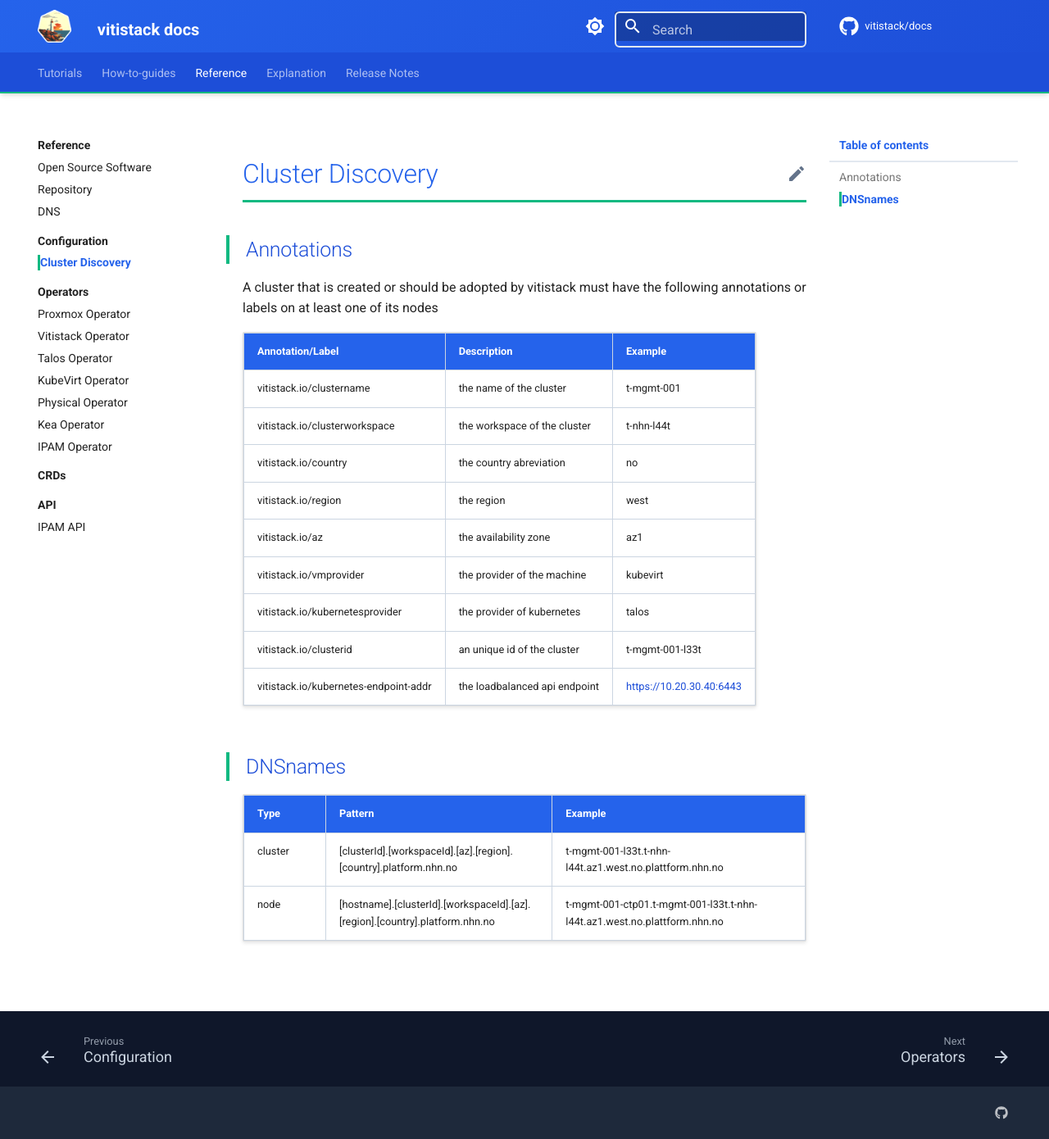
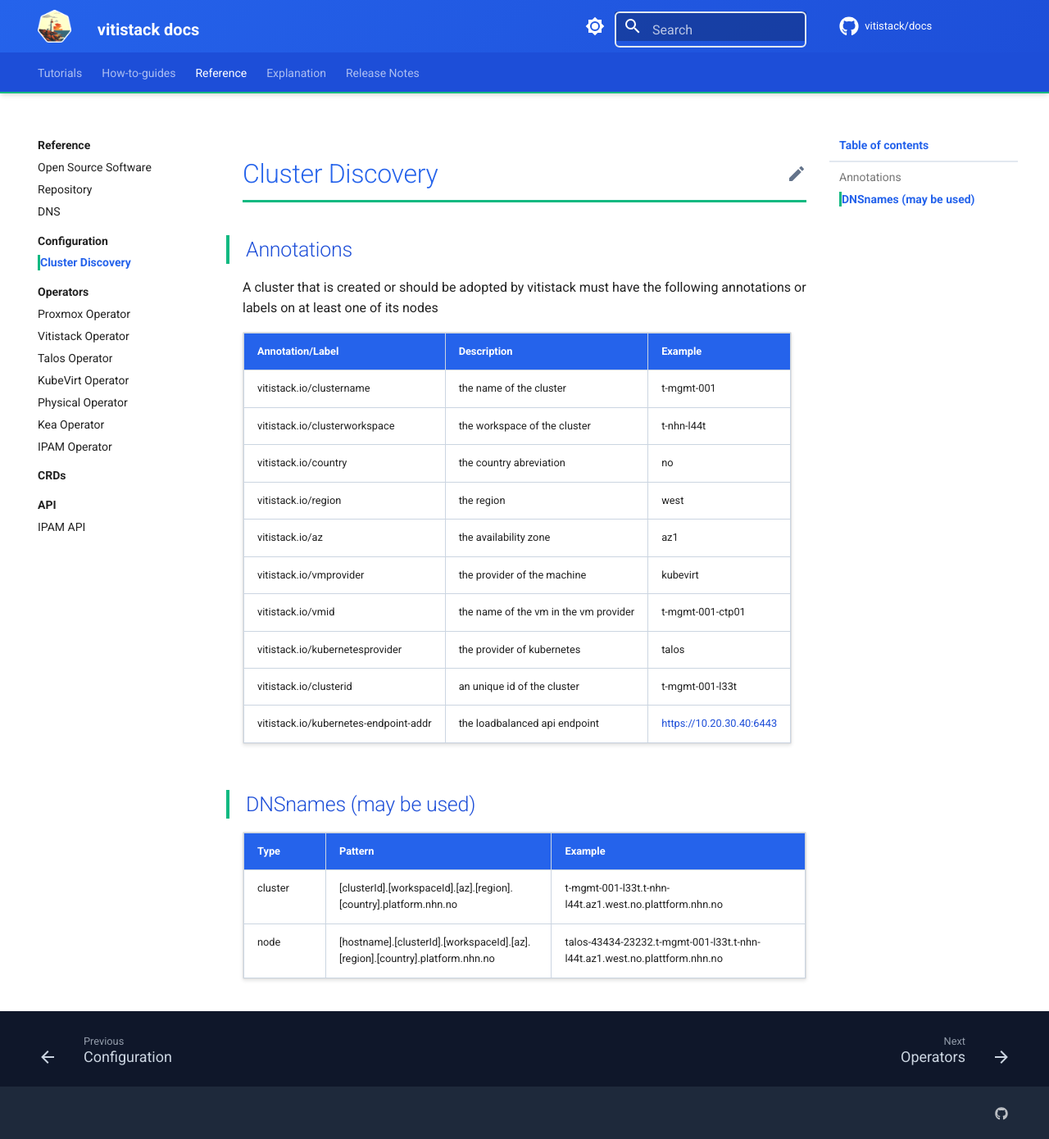
Before and after one commit to vitistack/docs, an MkDocs documentation site: the page built from docs/reference/configuration/clusterdiscovery.md, in a window 1280 px wide and 1390 px high. Shown: the whole window at 82% size. Built offline with MkDocs 1.6.1 and Material for MkDocs 9.7.7, drawn with Linux system fonts in a browser that asks for light colours; comment, search, counter and statistics services are not loaded.

Commit message:
Update clusterdiscovery.md

```diff
--- a/docs/reference/configuration/clusterdiscovery.md
+++ b/docs/reference/configuration/clusterdiscovery.md
@@ -13,13 +13,14 @@
 |vitistack.io/region|the region|west|
 |vitistack.io/az|the availability zone|az1|
 |vitistack.io/vmprovider|the provider of the machine|kubevirt|
+|vitistack.io/vmid|the name of the vm in the vm provider|t-mgmt-001-ctp01|
 |vitistack.io/kubernetesprovider|the provider of kubernetes|talos|
 |vitistack.io/clusterid|an unique id of the cluster|t-mgmt-001-l33t|
 |vitistack.io/kubernetes-endpoint-addr|the loadbalanced api endpoint|https://10.20.30.40:6443|
 
-## DNSnames
+## DNSnames (may be used)
 
 |Type|Pattern|Example|
 |---|---|---|
 |cluster|[clusterId].[workspaceId].[az].[region].[country].platform.nhn.no|t-mgmt-001-l33t.t-nhn-l44t.az1.west.no.plattform.nhn.no|
-|node|[hostname].[clusterId].[workspaceId].[az].[region].[country].platform.nhn.no|t-mgmt-001-ctp01.t-mgmt-001-l33t.t-nhn-l44t.az1.west.no.plattform.nhn.no|
+|node|[hostname].[clusterId].[workspaceId].[az].[region].[country].platform.nhn.no|talos-43434-23232.t-mgmt-001-l33t.t-nhn-l44t.az1.west.no.plattform.nhn.no|
```
